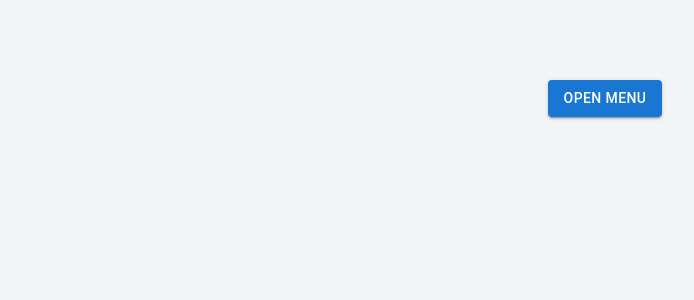
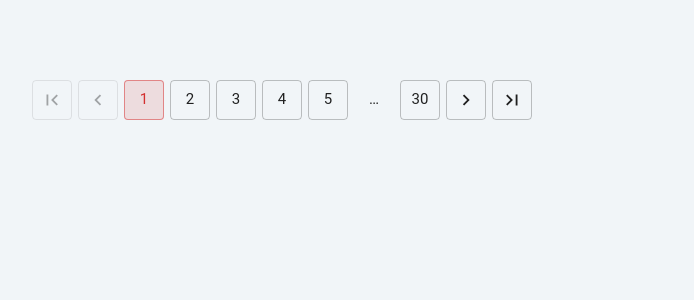
Before and after one commit to alivarastepour/react, a React (Create React App) app: page / in a window 1280 px wide. Shown: the top 300 px of the page, without its empty margins (35-729 px from the left). Built offline with nearby package versions, Linux system fonts and the light colour scheme.

Commit message:
MUI Pagination

```diff
--- a/src/App.js
+++ b/src/App.js
@@ -1,5 +1,5 @@
 import React from "react";
-import Setup from "./tutorial/28-MUI/Menu";
+import Setup from "./tutorial/28-MUI/Pagination";
 function App() {
   return (
     <div className="container">
--- /dev/null
+++ b/src/tutorial/28-MUI/Pagination.js
@@ -0,0 +1,23 @@
+import { Pagination } from "@mui/material";
+import React, { useState } from "react";
+
+const Setup = () => {
+  const [state, setState] = useState("");
+  return (
+    <>
+      <Pagination
+        siblingCount={1}
+        showFirstButton
+        showLastButton
+        size="large"
+        shape="rounded"
+        count={30}
+        onChange={(e, v) => setState(v)}
+        variant="outlined"
+        color="error"
+      />
+      <p>{state}</p>
+    </>
+  );
+};
+export default Setup;
```
